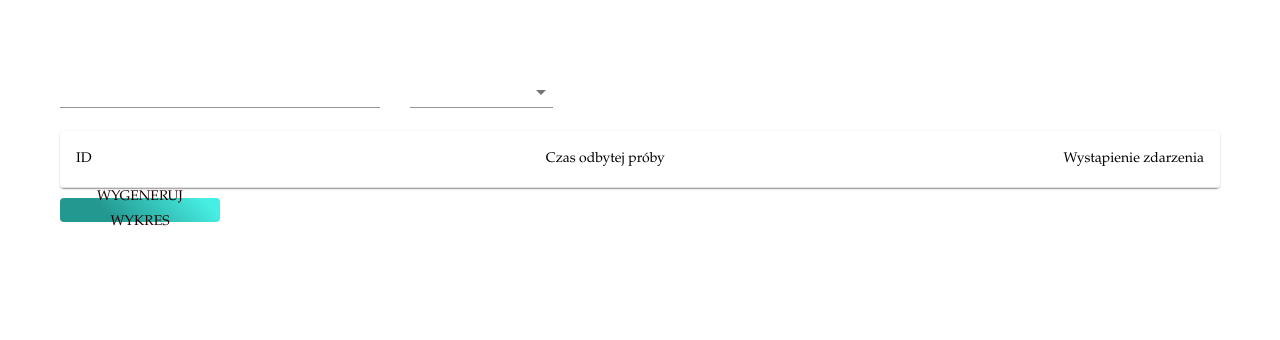
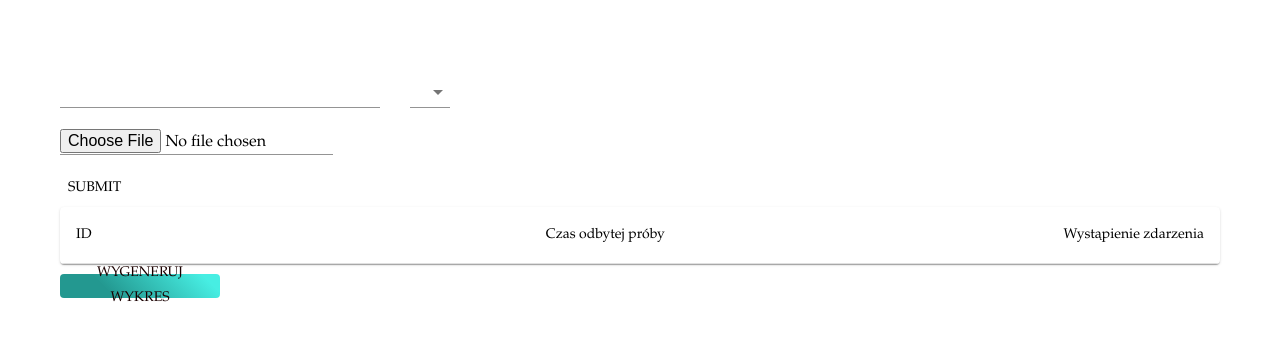
Before and after one commit to azdrojowa123/math-microservices, a React (Create React App) app in the folder frontend/: page /calc/survival-curve in a window 1280 px wide. Shown: the top 340 px of the page. Built offline with nearby package versions, Linux system fonts and the light colour scheme.

Commit message:
feat: working

```diff
--- a/frontend/src/App.tsx
+++ b/frontend/src/App.tsx
@@ -1,10 +1,10 @@
-import { createBrowserHistory } from 'history';
+import {createBrowserHistory, Location, State} from 'history';
 import React from 'react';
-import { Route, Router, Switch } from 'react-router-dom';
-import { CSSTransition, TransitionGroup } from 'react-transition-group';
-import { SurvivalCurveCalc } from '../src/pages/survival-curve/SurvivalCurveCalc';
-import { LandingPage } from '../src/pages/startingPages/LandingPage';
-import { MainPage } from '../src/pages/startingPages/MainPage';
+import {Route, Router, Switch} from 'react-router-dom';
+import {CSSTransition, TransitionGroup} from 'react-transition-group';
+import {SurvivalCurveCalc} from '../src/pages/survival-curve/SurvivalCurveCalc';
+import {LandingPage} from '../src/pages/startingPages/LandingPage';
+import {MainPage} from '../src/pages/startingPages/MainPage';
 import './page-transitions/slideTransition.css';
 
 
@@ -15,11 +15,13 @@ function App() {
     const history = createBrowserHistory();
     let prevDepth = calculatePathDepth(history.location);
 
-    function calculatePathDepth(location: any) {
+    function calculatePathDepth(location: Location<State>) {
         return location.pathname.split('/').filter((n: any) => n !== '').length;
     }
 
-    function getPathDepth(location: any) {
+    function getPathDepth(location: Location<State>) {
+        console.log("LOCATION")
+        console.log(location)
         let result: boolean = calculatePathDepth(location) - prevDepth >= 0;
         console.log("stara")
         console.log(prevDepth)
--- a/frontend/src/pages/survival-curve/AddingTestingPersonForm.tsx
+++ b/frontend/src/pages/survival-curve/AddingTestingPersonForm.tsx
@@ -1,5 +1,5 @@
-import {Box, Button, Grid, InputAdornment, makeStyles, MenuItem, TextField} from '@material-ui/core';
-import {ChangeEvent, useEffect, useState} from 'react';
+import {Button, Grid, makeStyles, MenuItem, TextField} from '@material-ui/core';
+import {useEffect, useState} from 'react';
 
 
 const useStyles = makeStyles(theme => ({
@@ -74,13 +74,12 @@ export function AddingTestingPersonForm(props: AddTestingPersonFormI) {
                 </Grid>
                 <Grid item>
                     <TextField
-                        id="standard-select-currency"
+                        id="outlined-start-adornment"
                         label="Jednostka czasu"
                         select
                         onChange={event => {
                             seTimeUnit(event.target.value.toString())
                         }}
-                        helperText="Please select your currency"
                     >
                         {timeUnits.map((option) => (
                             <MenuItem key={option} value={option}>
--- /dev/null
+++ b/frontend/src/pages/survival-curve/CsvReader.tsx
@@ -0,0 +1,34 @@
+import {ChangeEvent, useState} from "react";
+import {Button, Grid, Input} from "@material-ui/core";
+
+
+export function CsvReader() {
+    const [csvFile, setCsvFile] = useState<File>();
+
+    const handleChange = (event: ChangeEvent<HTMLInputElement>) => {
+        setCsvFile(event.target.files?.[0])
+    }
+
+    return (
+        <>
+            <Grid container direction={"row"} spacing={10}>
+                <Grid item>
+                    <Input
+                        type='file'
+                        inputProps={{accept: '.csv'}}
+                        id='csvFile'
+                        onChange={handleChange}
+                    />
+                </Grid>
+            </Grid>
+            <Grid container direction={"row"} spacing={10}>
+                <Grid item>
+                    <Button>
+                        Submit
+                    </Button>
+                </Grid>
+            </Grid>
+        </>
+
+    )
+}
--- a/frontend/src/pages/survival-curve/SurvivalCurveCalc.tsx
+++ b/frontend/src/pages/survival-curve/SurvivalCurveCalc.tsx
@@ -1,6 +1,6 @@
 import {
     Box,
-    Button, IconButton,
+    Button,
     makeStyles,
     Paper,
     Snackbar,
@@ -11,7 +11,6 @@ import {
     TableHead,
     TableRow
 } from '@material-ui/core';
-import CloseIcon from '@material-ui/icons/Close';
 import * as React from 'react';
 import {useState} from 'react';
 import {AddingTestingPersonForm} from './AddingTestingPersonForm';
@@ -19,6 +18,7 @@ import StepLineChart from './StepLineChart';
 import survivalCurveService from "../../services/survivalCurveService";
 import {SnackbarContentWrapper} from "../../UI-addons/SnackbarContentWrapper";
 import {ResultsTable} from "./ResultsTable";
+import {CsvReader} from "./CsvReader";
 
 const useStyles = makeStyles(theme => ({
     wrapper: {
@@ -90,9 +90,8 @@ export function SurvivalCurveCalc() {
     return (
         <>
             <Box m={20}>
-
                 <AddingTestingPersonForm adding={addingNewPerson}/>
-
+                <CsvReader/>
                 <TableContainer component={Paper}>
                     <Table aria-label="customized table">
                         <TableHead>
```
Also changed, not shown: frontend/package.json (+7 -4 lines), 2 other files (tests, documents, lock files or other folders).
